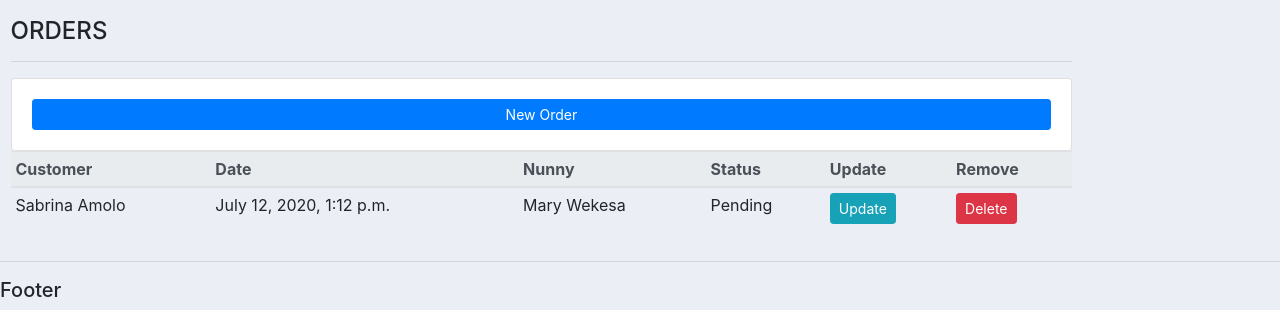
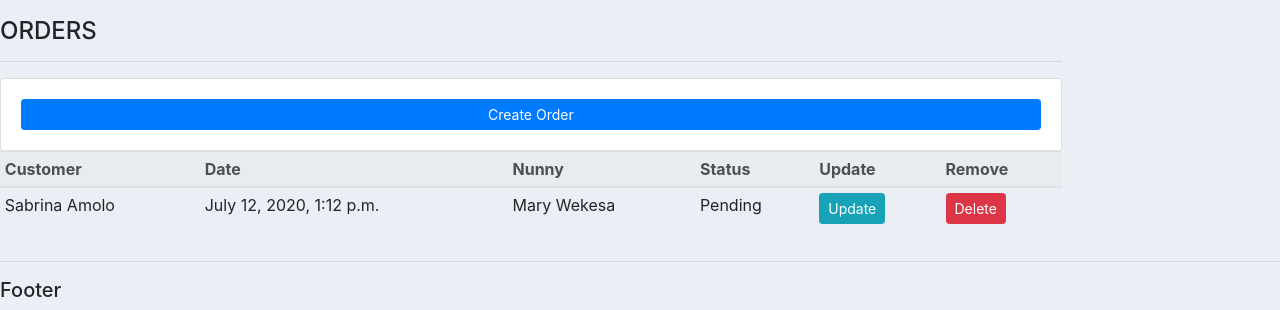
Before and after one commit to Dlelo/getnunny, a Django app: page / in a window 1280 px wide. Shown: the part 537-847 px from the top of the page. Run offline with Django 3.2, Linux system fonts and the light colour scheme; data comes from the database, SQL or seed files in the repository; some libraries are stand-ins or nearby versions.

Commit message:
core(feat): forms. Adding orders

```diff
--- a/getnunny/accounts/templates/accounts/dashboard.html
+++ b/getnunny/accounts/templates/accounts/dashboard.html
@@ -61,30 +61,18 @@
                 <td><a class="btn btn-sm btn-info" href="{% url 'customer' customer.id%}">View details</a> </td>
               </tr>
               {% endfor %}
-              <!-- <tr>
-                <th scope="row">2</th>
-                <td>Jacob</td>
-                <td>Thornton</td>
-                <td>Embakasi</td>
-              </tr>
-              <tr>
-                <th scope="row">3</th>
-                <td>Larry</td>
-                <td>the Bird</td>
-                <td>Kawangware</td>
-              </tr> -->
+
             </tbody>
           </table>
     </div>
 </div>
 <div class="row">
-    <
     <div class= "col-md-10">
         <h4>ORDERS</h4>
         <hr>
         <div class="card card-body">
-          <a class="btn btn-primary btn-sm btn-block" href= "">
-              New Order
+          <a class="btn btn-primary btn-sm btn-block" href= "{% url 'create_order' %}">
+              Create Order
           </a>
       </div>
         <table class="table table-sm">
--- a/getnunny/accounts/urls.py
+++ b/getnunny/accounts/urls.py
@@ -5,4 +5,5 @@
     path('', views.home, name="home"),
     path('nunnys/', views.nunnys, name="products"),
     path('homeowner/<str:pk_homeowner>/', views.homeowner, name="customer"),
+    path('creat_order', views.createOrder, name="create_order")
 ]
--- a/getnunny/accounts/views.py
+++ b/getnunny/accounts/views.py
@@ -3,6 +3,7 @@
 
 # Create your views here.
 from .models import *
+from .forms import OrderForm
 
 def home(request):
     orders = Order.objects.all()
@@ -29,3 +30,9 @@
 
     context = {'homeowner': homeowner , 'orders':orders, 'order_count':order_count}
     return render(request, 'accounts/homeowner.html', context)
+
+def createOrder(request):
+    form = OrderForm()
+
+    context={'form':form}
+    return render(request, 'accounts/order_form.html', context)
```
Also changed, not shown: getnunny/accounts/forms.py (added, +8 -0 lines), getnunny/accounts/templates/accounts/order_form.html (added, +16 -0 lines).
